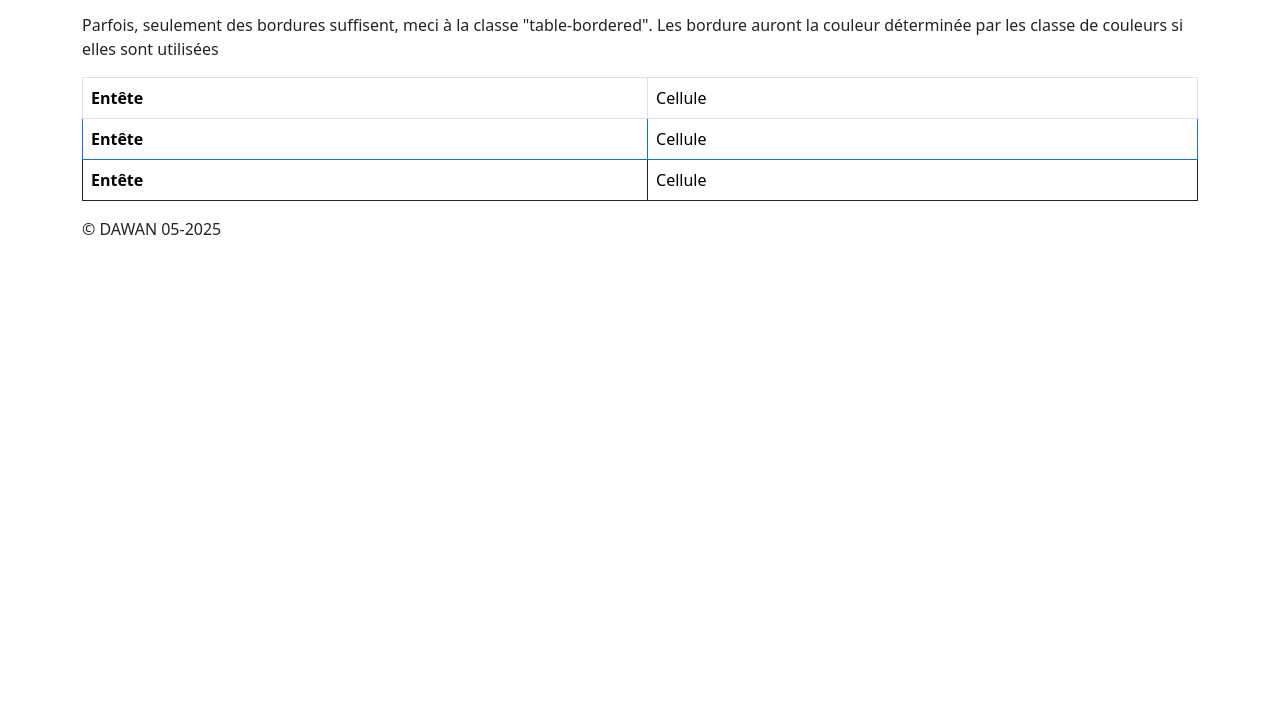
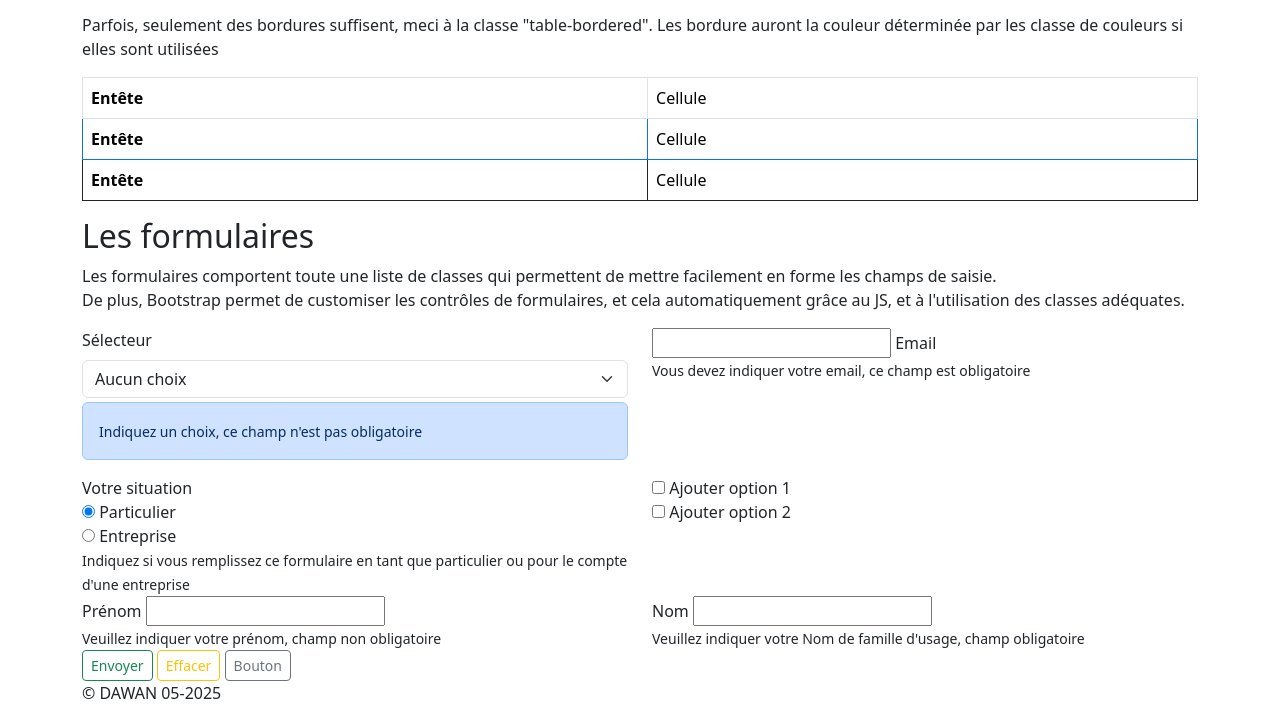
Before and after one commit to nicoduflot/2025-05-12-bs-tw, a plain HTML site: page bootstrap.html in a window 1280 px wide. Shown: the part 3336-4057 px from the top of the page. Before the commit the page ends 3593 px from the top, so only its background shows below. Drawn offline with Linux system fonts and the light colour scheme.

Commit message:
les formiulaires pt 1

```diff
--- a/bootstrap.html
+++ b/bootstrap.html
@@ -499,6 +499,70 @@
                     </tr>
                 </table>
             </div>
+            <div>
+                <h2>Les formulaires</h2>
+                <p>
+                    Les formulaires comportent toute une liste de classes qui permettent de mettre facilement en forme
+                    les champs de saisie.<br />
+                    De plus, Bootstrap permet de customiser les contrôles de formulaires, et cela automatiquement grâce
+                    au JS, et à l'utilisation des classes adéquates.
+                </p>
+                <form class="row">
+                    <div class="col-sm-6">
+                        <label class="form-label" for="choixSelect">Sélecteur</label>
+                        <select class="form-select mb-1" id="choixSelect" name="choixSelect" aria-describedby="info-choixSelect">
+                            <option value="0">Aucun choix</option>
+                            <option value="1">Choix 1</option>
+                            <option value="2">Choix 2</option>
+                        </select>
+                        <div id="info-choixSelect" class="alert alert-primary">
+                            <small>Indiquez un choix, ce champ n'est pas obligatoire</small>
+                        </div>
+                    </div>
+                    <div class="col-sm-6">
+                        <input type="email" name="email" id="email" aria-describedby="info-email" />
+                        <label for="email">Email</label>
+                        <div><small>Vous devez indiquer votre email, ce champ est obligatoire</small></div>
+                    </div>
+                    <div class="col-sm-6">
+                        <label for="situation" aria-describedby="info-situation">Votre situation</label><br />
+                        <input type="radio" name="situation" id="pp" value="Physique" checked /> <label for="pp">Particulier</label><br />
+                        <input type="radio" name="situation" id="pm" value="Morale" /> <label for="pm">Entreprise</label>
+                        <div id="info-situation">
+                            <small>Indiquez si vous remplissez ce formulaire en tant que particulier ou pour le compte d'une entreprise</small>
+                        </div>
+                    </div>
+                    <div class="col-sm-6">
+                        <div>
+                            <input type="checkbox" name="opt01" id="opt01" />
+                            <label for="opt01">Ajouter option 1</label>
+                        </div>
+                        <div>
+                            <input type="checkbox" name="opt02" id="opt02" />
+                            <label for="opt02">Ajouter option 2</label>
+                        </div>
+                    </div>
+                    <div class="col-sm-6">
+                        <label for="prenom">Prénom</label>
+                        <input type="text" id="prenom" name="prenom" aria-describedby="info-prenom" />
+                        <div id="info-prenom">
+                            <small>Veuillez indiquer votre prénom, champ non obligatoire</small>
+                        </div>
+                    </div>
+                    <div class="col-sm-6">
+                        <label for="nom">Nom</label>
+                        <input type="text" id="nom" name="nom" aria-describedby="info-nom" />
+                        <div id="info-nom">
+                            <small>Veuillez indiquer votre Nom de famille d'usage, champ obligatoire</small>
+                        </div>
+                    </div>
+                    <div class="col-12">
+                        <button class="btn btn-outline-success btn-sm" type="submit">Envoyer</button>
+                        <button class="btn btn-outline-warning btn-sm" type="reset">Effacer</button>
+                        <button class="btn btn-outline-secondary btn-sm" type="button">Bouton</button>
+                    </div>
+                </form>
+            </div>
         </section>
     </main>
     <footer>
```
